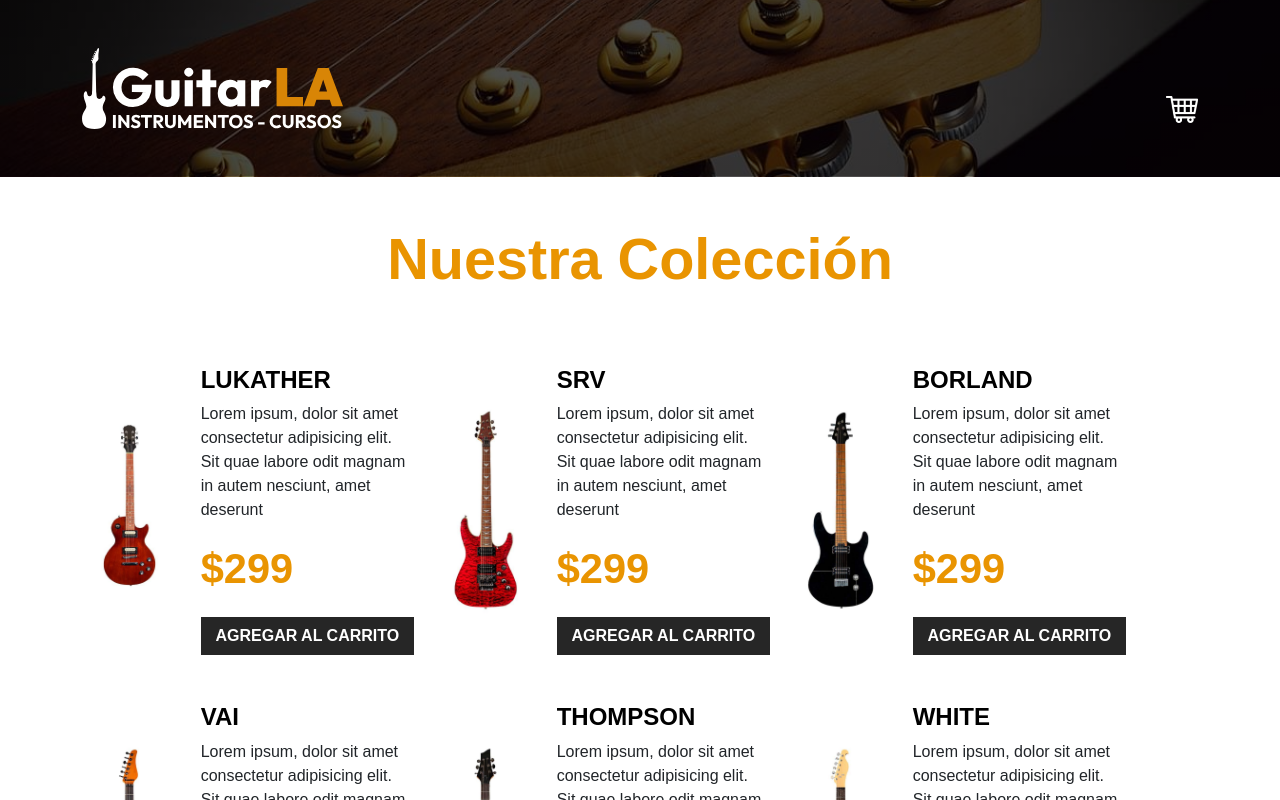
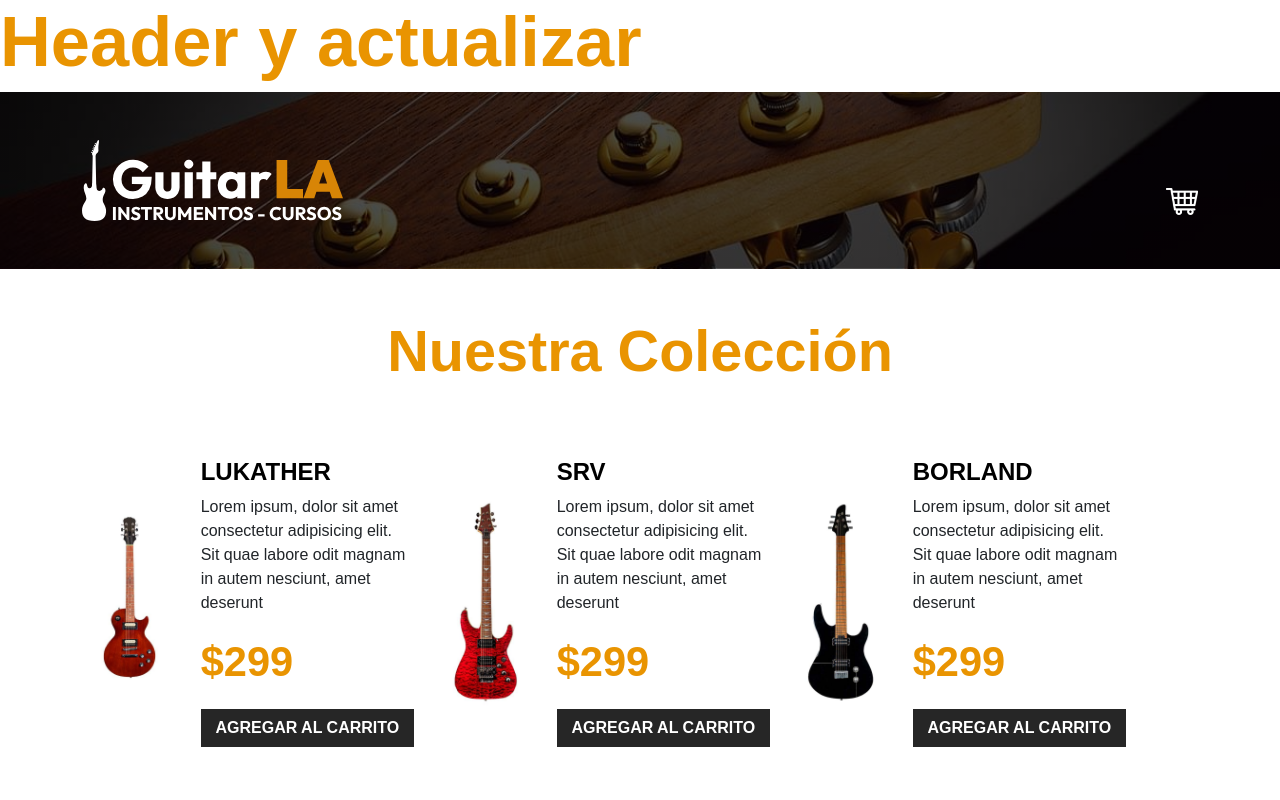
Before and after one commit to IZebaZI/React-Projects, a React app in the folder guitarla/: page / in a window 1280 px wide. Shown: the top 800 px of the page. Built offline with nearby package versions, Linux system fonts and the light colour scheme; the HTML template or start-up script is replaced by a standard one.

Commit message:
Componentes de React

```diff
--- a/guitarla/src/App.jsx
+++ b/guitarla/src/App.jsx
@@ -1,8 +1,17 @@
+// Importar componente creado en el archivo Header.jsx
+import Header from "./Components/Header"
+
+// Componentes de React
+// Son funciones que poseen HTML y JS en un solo archivo
+// Retornan lo que se va a renderizar en el navegador
+// Su proposito es ser reutilizables y encapsular la logica de cada uno
 
 function App() {
 
     return (
         <>
+        {/* Importar Header */}
+        <Header />
         <header class="py-5 header">
             <div class="container-xl">
                 <div class="row justify-content-center justify-content-md-between">
--- /dev/null
+++ b/guitarla/src/Components/Header.jsx
@@ -0,0 +1,9 @@
+// Creación de un componente Header
+
+export default function Header() {
+
+
+    return (
+        <h1>Header y actualizar</h1>
+    )
+}
```
Lines whose indentation alone changed are shown as unchanged.
